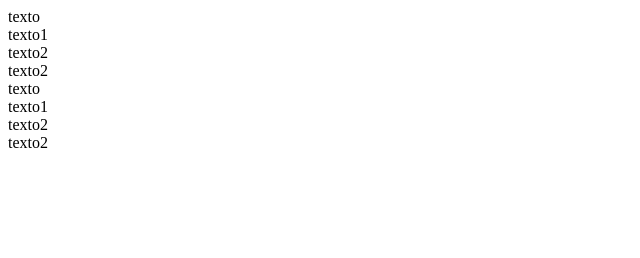
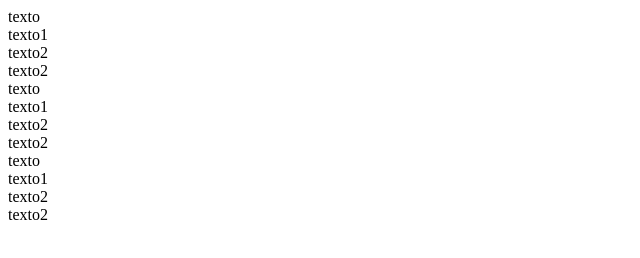
Before and after one commit to AnadyCdeMesquita/Curso-Aprendendo-Git-Github, a plain HTML site: page copadomundo.html in a window 1280 px wide. Shown: the whole page, without its empty margins (0-640 px from the left). Drawn offline with Linux system fonts and the light colour scheme.

Commit message:
alteracao copa do mundo

```diff
--- a/copadomundo.html
+++ b/copadomundo.html
@@ -22,6 +22,11 @@
         <div>texto2</div>
         <div>texto2</div>
 
+        <div>texto</div>
+        <div>texto1</div>
+        <div>texto2</div>
+        <div>texto2</div>
+
 
 
 </div>
```
